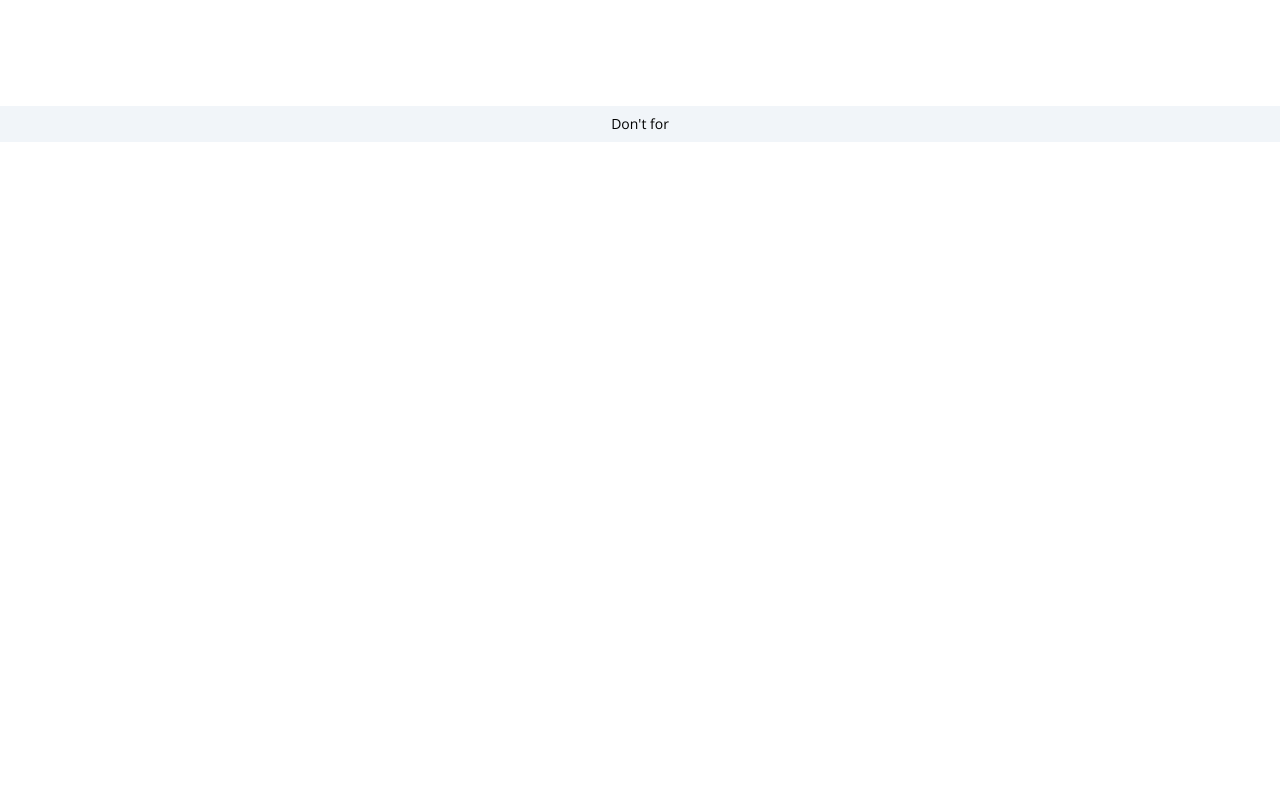
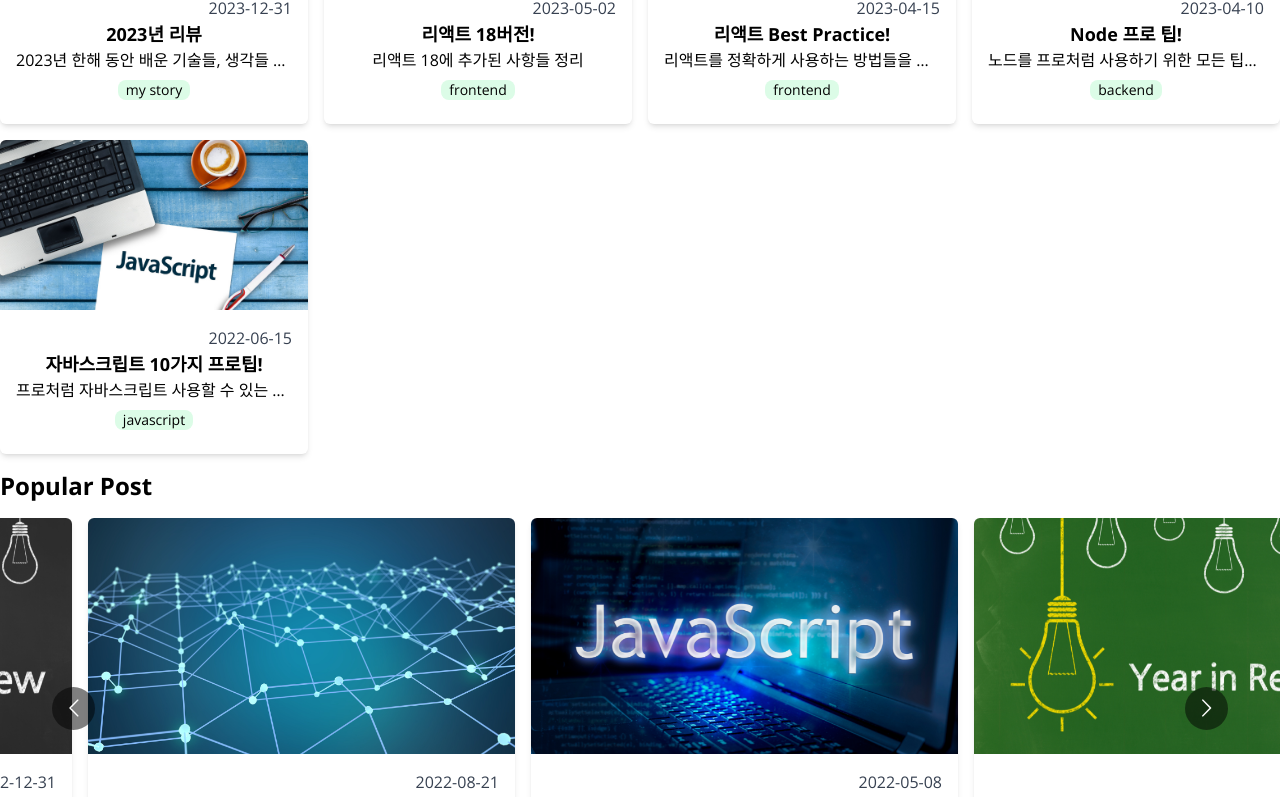
Before and after one commit to jongmin31337/nextBlog, a Next.js app: page / in a window 1280 px wide. Shown: the part 658-1455 px from the top of the page. Before the commit the page ends 800 px from the top, so only its background shows below. Built offline with nearby package versions, Linux system fonts and the light colour scheme.

Commit message:
main page post get finish, popular carousel

```diff
--- a/package.json
+++ b/package.json
@@ -11,7 +11,8 @@
   "dependencies": {
     "next": "14.0.2",
     "react": "^18",
-    "react-dom": "^18"
+    "react-dom": "^18",
+    "react-multi-carousel": "^2.8.4"
   },
   "devDependencies": {
     "@types/node": "^20",
--- a/src/app/globals.css
+++ b/src/app/globals.css
@@ -5,7 +5,6 @@
 html,
 body {
   height: 100vh;
-  overflow-y: auto;
 }
 
 
--- a/src/app/page.tsx
+++ b/src/app/page.tsx
@@ -1,12 +1,15 @@
 import Banner from '@/components/Banner'
+import FeaturedPosts from '@/components/FeaturedPosts'
 import Hero from '@/components/Hero'
-import Image from 'next/image'
+import PopularPosts from '@/components/PopularPosts'
 
 export default function HomePage() {
   return (
     <>
     {/* <Hero /> */}
       <Banner />
+      <FeaturedPosts />
+      <PopularPosts />
     </>
   )
 }
--- /dev/null
+++ b/src/components/FeaturedPosts.tsx
@@ -0,0 +1,13 @@
+import PostsGrid from '@/components/PostsGrid'
+import { getFeaturedPost } from '@/service/posts';
+export default async function FeaturedPosts() {
+    // 1. 모든 포스트 데이터를 읽어와야함
+    const posts = await getFeaturedPost();
+    console.log(posts);
+
+    // 2. 모든 포스트 데이터를 보여줌
+    return <section className='my-4'>
+        <h2 className='text-2xl font-bold my-2'>Featured Post</h2>
+        <PostsGrid posts={posts} />
+    </section>;
+}
--- /dev/null
+++ b/src/components/PopularPosts.tsx
@@ -0,0 +1,13 @@
+import { getPopularPost } from '@/service/posts';
+import PostCarousel from './PostsCarousel';
+export default async function PopularPosts() {
+    // 1. 모든 포스트 데이터를 읽어와야함
+    const posts = await getPopularPost();
+    console.log(posts);
+
+    // 2. 모든 포스트 데이터를 보여줌
+    return <section className='my-4'>
+        <h2 className='text-2xl font-bold my-2'>Popular Post</h2>
+        <PostCarousel posts={posts} />
+    </section>;
+}
--- /dev/null
+++ b/src/components/PostCard.tsx
@@ -0,0 +1,19 @@
+import { Post } from "@/service/posts"
+import Image from "next/image";
+import Link from "next/link";
+
+type Props = { post: Post };
+
+export default function PostCard({post: {title, description, date, category, path}} : Props) {
+    return <Link href={`/posts/${path}`}>
+        <article className="rounded-md overflow-hidden shadow-md hover:shadow-xl">
+            <Image className="w-full" src={`/images/posts/${path}.png`} alt={title} width={300} height={200} />
+            <div className="flex flex-col items-center p-4">
+                <time className="self-end text-gray-700">{date.toString()}</time>
+                <h3 className="text-lg font-bold">{title}</h3>
+                <p className="w-full truncate text-center">{description}</p>
+                <span className="text-sm rounded-lg bg-green-100 px-2 my-2">{category}</span>
+            </div>
+        </article>
+    </Link>
+}
--- /dev/null
+++ b/src/components/PostsCarousel.tsx
@@ -0,0 +1,13 @@
+import { Post } from "@/service/posts"
+import PostCard from "./PostCard";
+import ReactMultiCarousel from "./ReactMultiCarousel";
+
+
+
+type Props = { posts: Post[] };
+
+export default function PostCarousel({posts} : Props) {
+    return <ReactMultiCarousel>
+        {posts.map((post) => <li key={post.path}><PostCard post = {post} /></li>)}
+    </ReactMultiCarousel>;
+}
--- /dev/null
+++ b/src/components/PostsGrid.tsx
@@ -0,0 +1,10 @@
+import { Post } from "@/service/posts"
+import PostCard from "./PostCard";
+
+type Props = { posts: Post[] };
+
+export default function PostsGrid({posts} : Props) {
+    return <ul className="grid gap-4 grid-cols-1 sm:grid-cols-2 md:grid-cols-3 lg:grid-cols-4">
+        {posts.map((post) => <li key={post.path}><PostCard post = {post} /></li>)}
+    </ul>;
+}
--- /dev/null
+++ b/src/components/ReactMultiCarousel.tsx
@@ -0,0 +1,33 @@
+'use client';
+import Carousel from "react-multi-carousel";
+import "react-multi-carousel/lib/styles.css";
+
+
+
+const responsive = {
+    superLargeDesktop: {
+        // the naming can be any, depends on you.
+        breakpoint: { max: 4000, min: 3000 },
+        items: 4
+      },
+      desktop: {
+        breakpoint: { max: 3000, min: 1024 },
+        items: 4
+      },
+      tablet: {
+        breakpoint: { max: 1024, min: 464 },
+        items: 3
+      },
+      mobile: {
+        breakpoint: { max: 464, min: 0 },
+        items: 2
+      }
+};
+
+type Props = {
+    children: React.ReactNode;
+}
+
+export default function ReactMultiCarousel({children}: Props) {
+  return <Carousel infinite autoPlay responsive={responsive} itemClass="m-2">{children}</Carousel>
+}
--- /dev/null
+++ b/src/service/posts.ts
@@ -0,0 +1,29 @@
+import { readFile } from "fs/promises";
+import path from "path";
+
+export type Post = {
+    title: string;
+    description: string;
+    date: Date;
+    category: string;
+    path: string;
+    featured: boolean;
+}
+
+export async function getFeaturedPost(): Promise<Post[]> {
+    return getAllPosts()
+        .then(posts => posts.filter(post => post.featured));
+}
+
+export async function getAllPosts(): Promise<Post[]> {
+    const filePath = path.join(process.cwd(), 'data', 'posts.json');
+    return readFile(filePath, 'utf-8')
+    // .then(data => JSON.parse(data));
+    .then<Post[]>(JSON.parse)
+    .then(posts => posts.sort((a,b) => (a.date > b.date ? -1 : 1)));
+}
+
+export async function getPopularPost(): Promise<Post[]> {
+    return getAllPosts()
+        .then(posts => posts.filter(post => !post.featured));
+}
```
Also changed, not shown: 1 other file (tests, documents, lock files or other folders).
